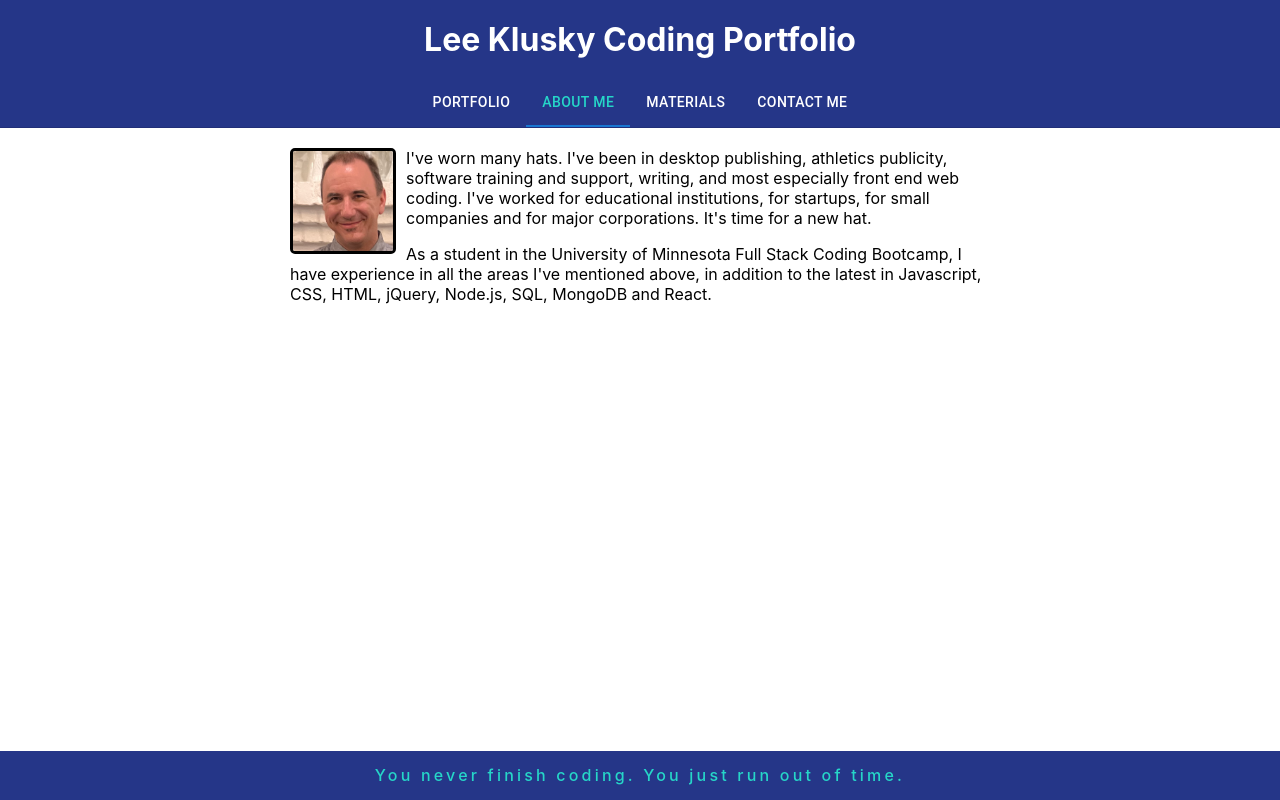
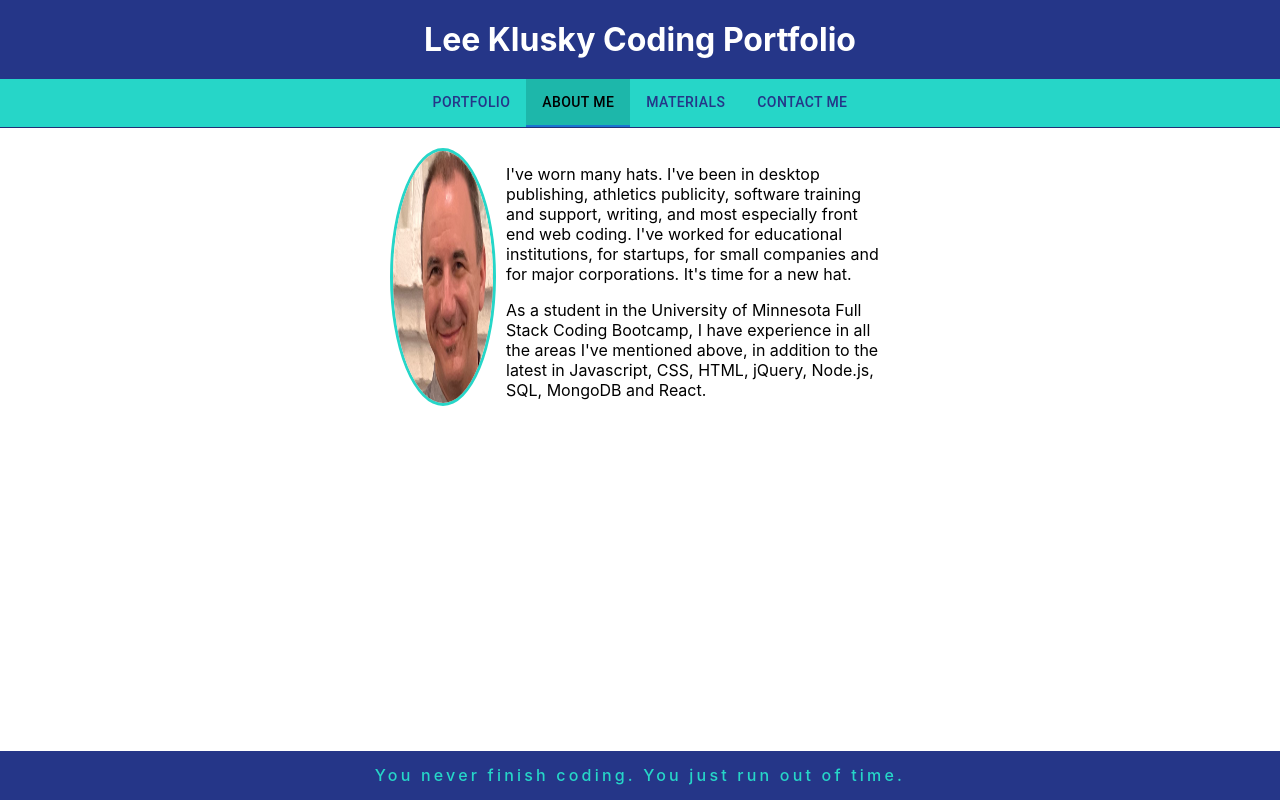
Before and after one commit to lkalliance/code-portfolio, a React (Create React App) app: page /#/about in a window 1280 px wide. Built offline with nearby package versions, Linux system fonts and the light colour scheme.

Commit message:
Slight restylings

```diff
--- a/src/App.css
+++ b/src/App.css
@@ -1,6 +1,7 @@
 :root {
   --primary: rgb(37, 54, 136);
   --secondary: rgb(38, 214, 200);
+  --secondary-highlight: rgb(29, 183, 170);
   --primary-light-bg: rgb(78, 112, 171);
   --link: rgb(237, 206, 27);
 }
@@ -28,6 +29,7 @@ h1 {
 header {
   background-color: var(--primary);
 }
+
 .small h1 {
   font-size: 1.25em;
   padding-bottom: 0;
@@ -45,11 +47,11 @@ section {
 }
 
 .MuiTabs-root {
-  background-color: var(--primary);
+  background-color: var(--secondary);
 }
 
 .MuiBox-root a.MuiButtonBase-root {
-  color: white;
+  color: var(--primary);
 }
 
 .App.small .MuiBox-root a.MuiButtonBase-root {
@@ -59,7 +61,8 @@ section {
 }
 
 a.MuiButtonBase-root.Mui-selected {
-  color: var(--secondary);
+  background-color: var(--secondary-highlight);
+  color: black;
 }
 
 footer {
--- a/src/pages/About/About.css
+++ b/src/pages/About/About.css
@@ -1,7 +1,12 @@
+section#about {
+  display: flex;
+  max-width: 500px;
+}
+
 img.headshot {
+  border-radius: 50%;
   width: 100px;
   float: left;
-  border: 3px solid black;
-  border-radius: 5px;
+  border: 3px solid var(--secondary);
   margin: 0 10px 10px 0;
 }
--- a/src/pages/About/About.tsx
+++ b/src/pages/About/About.tsx
@@ -12,15 +12,17 @@ function About({ paragraphs, title }: aboutProps) {
   });
 
   return (
-    <section>
+    <section id="about">
       <img
         src="./images/lee_head_shot.png"
         className="headshot"
         alt="Lee Klusky"
       />
-      {paragraphs.map((graph, index) => (
-        <p key={index}>{graph}</p>
-      ))}
+      <div>
+        {paragraphs.map((graph, index) => (
+          <p key={index}>{graph}</p>
+        ))}
+      </div>
     </section>
   );
 }
```
Also changed, not shown: src/logo.svg (deleted).
